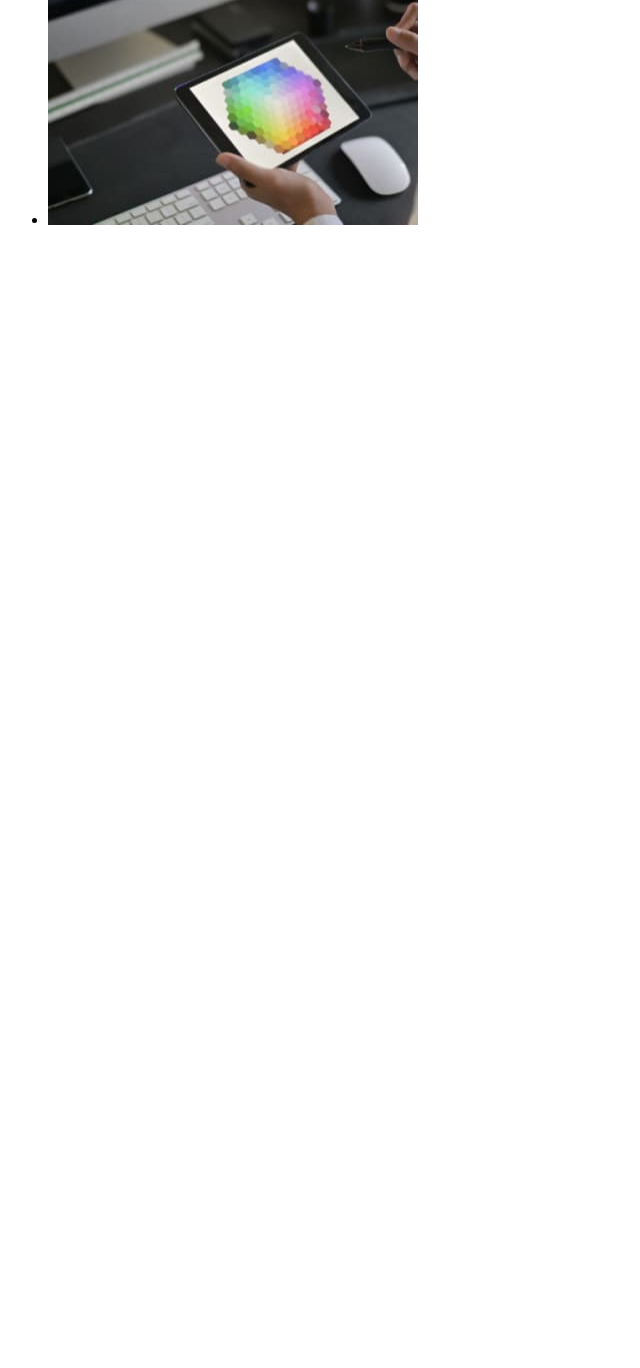
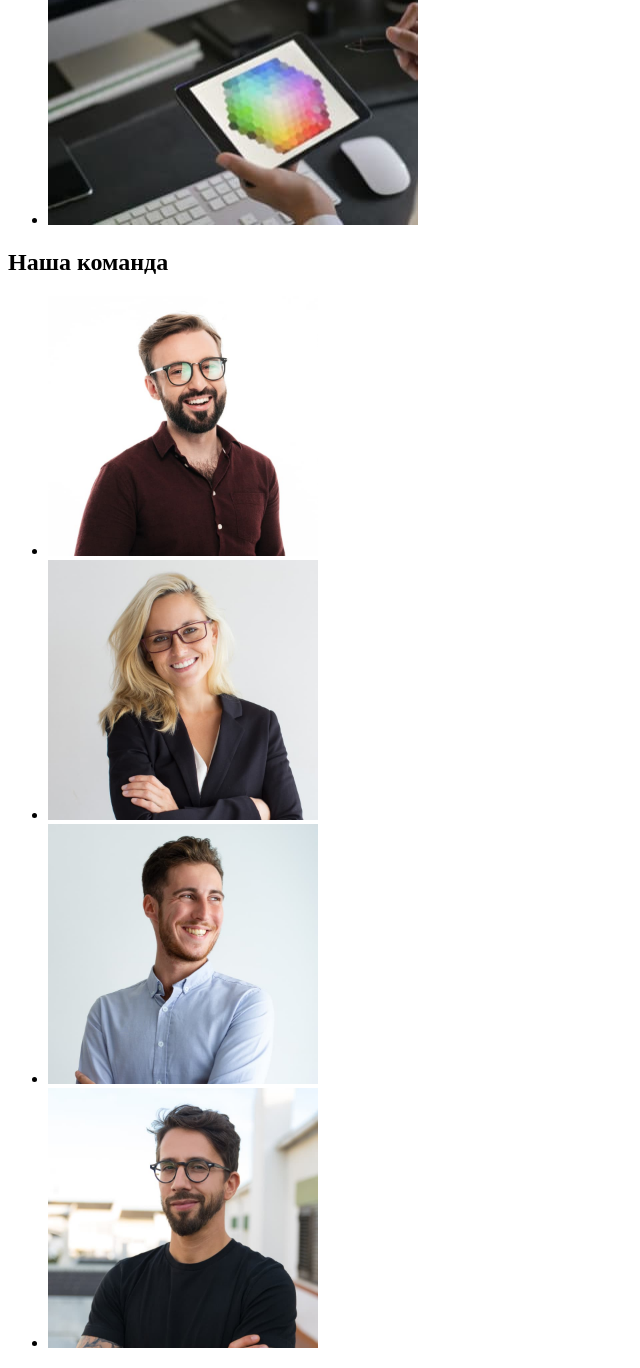
Before and after one commit to Sviat24/goit-markup-hw-01, a plain HTML site: page index.html in a window 1280 px wide. Shown: the part 1286-2654 px from the top of the page, without its empty margins (0-640 px from the left). Before the commit the page ends 1531 px from the top, so only its background shows below. Drawn offline with Linux system fonts and the light colour scheme.

Commit message:
добавил фотки в раздел

```diff
--- a/index.html
+++ b/index.html
@@ -55,6 +55,23 @@
     </ul>
 
 
+</section>
+<section>
+    <h2>Наша команда</h2>
+    <ul>
+        <li><img src="./images/team/team1.jpg" alt="мужчина"
+            width="270"
+            height="260"></li>
+        <li><img src="./images/team/team2.jpg" alt="женщина"
+            width="270"
+            height="260"></li>
+        <li><img src="./images/team/team3.jpg" alt="мужчина"
+            width="270"
+            height="260"></li>
+        <li><img src="./images/team/team4.jpg" alt="мужчина"
+            width="270"
+            height="260"></li>
+    </ul>
 </section></main>
 
 
```
Also changed, not shown: images/team/team1.jpg (added), images/team/team2.jpg (added), images/team/team3.jpg (added), images/team/team4.jpg (added).
